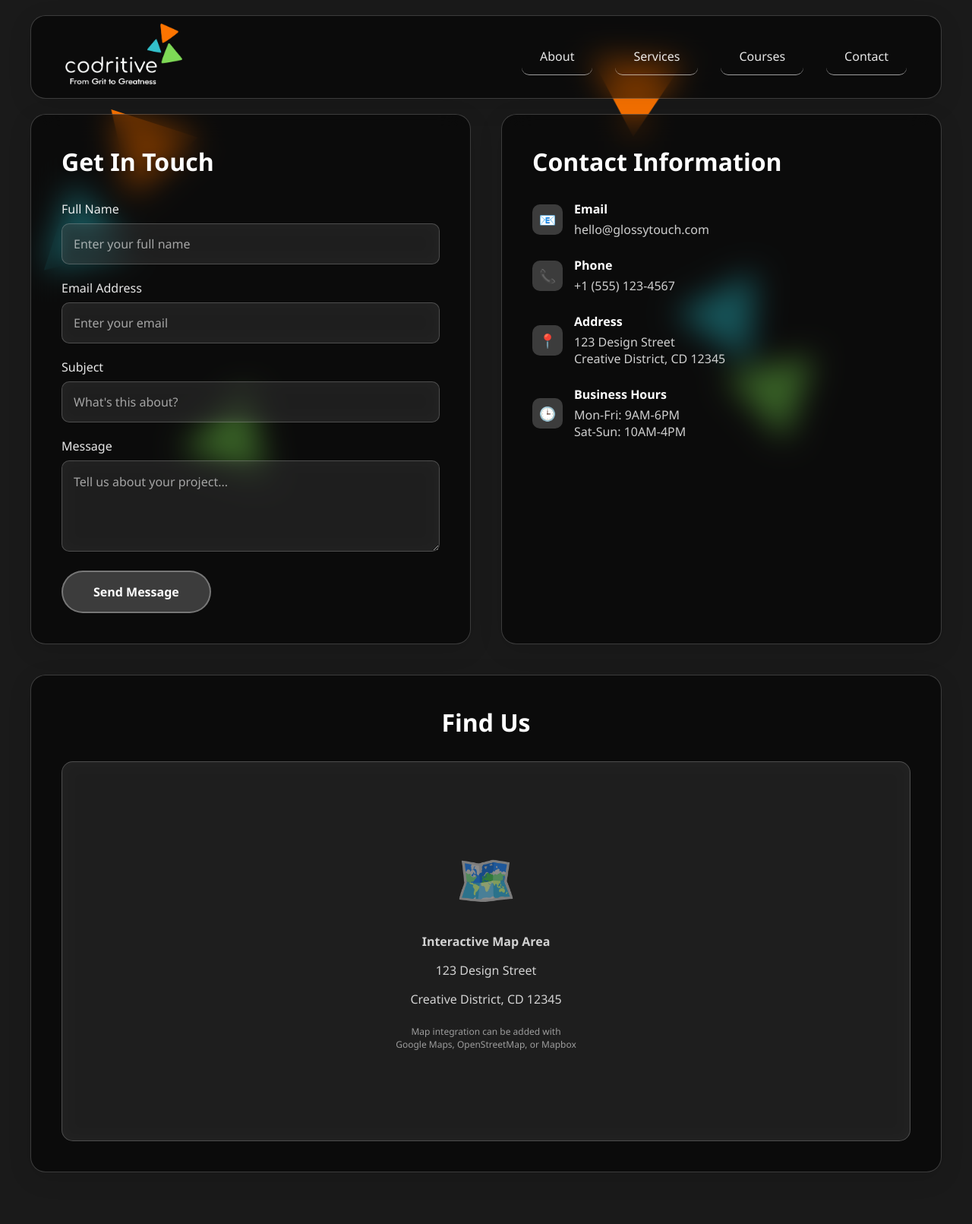
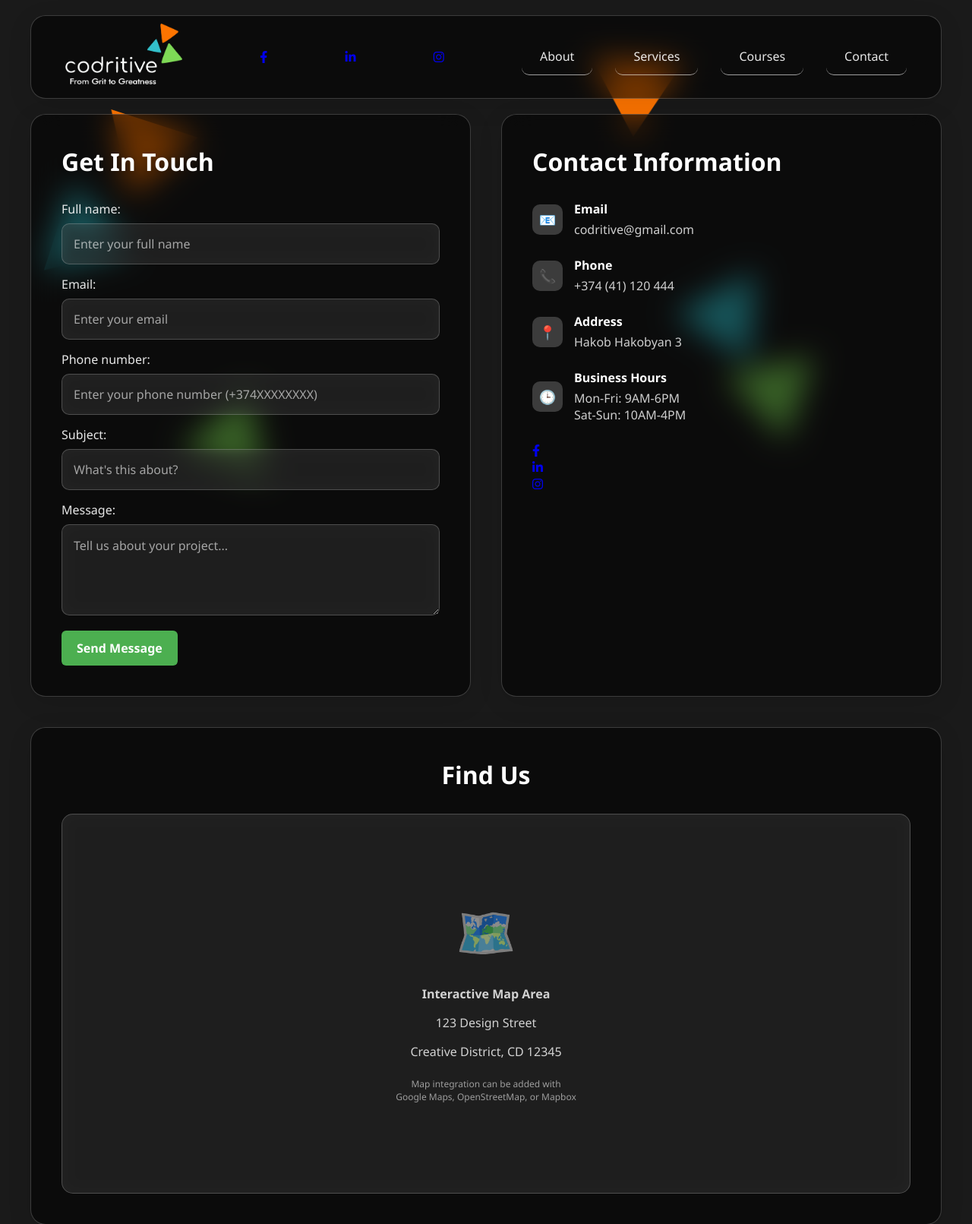
Before and after one commit to Codritive/Frontend, a Django app: page /contact/ in a window 1280 px wide. Shown: the top 1611 px of the page at 76% size. Run offline with Django 5.2, Linux system fonts and the light colour scheme; data comes from the database, SQL or seed files in the repository; data that the repository does not hold is empty.

Commit message:
add forms, so user send msg wihtout login, and add social media

```diff
--- a/codritive/codritive/urls.py
+++ b/codritive/codritive/urls.py
@@ -6,9 +6,9 @@ from django.conf.urls.static import static
 
 urlpatterns = [
     path('admin/', admin.site.urls),
-    path('', include('core.urls')),
-    path('lessons/', include('lessons.urls')),
-    path('trainings/', include('lessons.urls', namespace='lessons')),
+    path('', include(('core.urls', 'core'), namespace='core')),
+    path('lessons/', include(('lessons.urls', 'lessons'), namespace='lessons')),
+
 ]
 
 if settings.DEBUG:
--- /dev/null
+++ b/codritive/core/forms.py
@@ -0,0 +1,29 @@
+from django import forms
+from .models import Contact
+
+class ContactForm(forms.ModelForm):
+    class Meta:
+        model = Contact
+        fields = ['full_name', 'email', 'phone_number', 'subject', 'message']
+        widgets = {
+            'full_name': forms.TextInput(attrs={
+                'class': 'form-control',
+                'placeholder': 'Enter your full name'
+            }),
+            'email': forms.EmailInput(attrs={
+                'class': 'form-control',
+                'placeholder': 'Enter your email'
+            }),
+            'phone_number': forms.TextInput(attrs={
+                'class': 'form-control',
+                'placeholder': 'Enter your phone number (+374XXXXXXXX)'
+            }),
+            'subject': forms.TextInput(attrs={
+                'class': 'form-control',
+                'placeholder': "What's this about?"
+            }),
+            'message': forms.Textarea(attrs={
+                'class': 'form-control',
+                'placeholder': 'Tell us about your project...'
+            }),
+        }
--- a/codritive/core/static/css/templatemo-glossy-touch.css
+++ b/codritive/core/static/css/templatemo-glossy-touch.css
@@ -1106,3 +1106,40 @@ ul li { color: white; margin: 14px 0; font-size: 14px; }
     margin: 0;
     padding: 0;
 }
+
+.form-group {
+    margin-bottom: 15px;
+}
+
+label {
+    display: block;
+    margin-bottom: 5px;
+    font-weight: bold;
+}
+
+.form-control {
+    width: 100%;
+    padding: 10px;
+    border: 1px solid #ccc;
+    border-radius: 6px;
+    font-size: 16px;
+}
+
+textarea.form-control {
+    min-height: 120px;
+    resize: vertical;
+}
+
+.cta-button {
+    background-color: #4CAF50;
+    color: white;
+    border: none;
+    padding: 12px 20px;
+    border-radius: 6px;
+    cursor: pointer;
+    font-size: 16px;
+}
+
+.cta-button:hover {
+    background-color: #45a049;
+}
--- a/codritive/core/static/js/templatemo-glossy-touch.js
+++ b/codritive/core/static/js/templatemo-glossy-touch.js
@@ -47,26 +47,26 @@ let currentPage = 'home';
     });
 
     // ==================== Form Submission ====================
-    const form = document.querySelector('form');
-    if (form) {
-        form.addEventListener('submit', function(e){
-            e.preventDefault();
-            const successMsg = document.createElement('div');
-            successMsg.style.cssText = `
-                position: fixed;
-                top:50%; left:50%;
-                transform: translate(-50%, -50%);
-                background: rgba(46, 204, 113,0.9);
-                color:white; padding:20px 40px;
-                border-radius:10px; backdrop-filter: blur(20px);
-                z-index:10000; animation: fadeIn 0.3s ease;
-            `;
-            successMsg.textContent = 'Message sent successfully! We\'ll get back to you soon.';
-            document.body.appendChild(successMsg);
-            setTimeout(()=>successMsg.remove(),3000);
-            this.reset();
-        });
-    }
+    // const form = document.querySelector('form');
+    // if (form) {
+    //     form.addEventListener('submit', function(e){
+    //         e.preventDefault();
+    //         const successMsg = document.createElement('div');
+    //         successMsg.style.cssText = `
+    //             position: fixed;
+    //             top:50%; left:50%;
+    //             transform: translate(-50%, -50%);
+    //             background: rgba(46, 204, 113,0.9);
+    //             color:white; padding:20px 40px;
+    //             border-radius:10px; backdrop-filter: blur(20px);
+    //             z-index:10000; animation: fadeIn 0.3s ease;
+    //         `;
+    //         successMsg.textContent = 'Message sent successfully! We\'ll get back to you soon.';
+    //         document.body.appendChild(successMsg);
+    //         setTimeout(()=>successMsg.remove(),3000);
+    //         this.reset();
+    //     });
+    // }
             // Add ripple animation keyframes
     const style = document.createElement('style');
         style.textContent = `
--- a/codritive/core/templates/core/base.html
+++ b/codritive/core/templates/core/base.html
@@ -35,11 +35,26 @@
                         <a href="{% url 'core:home' %}">Home</a>
                     {% endif %}
                 </div>
+                <div class="social-links">
+                        <a href="https://www.facebook.com/profile.php?id=61578668529901" target="_blank">
+                            <i class="fab fa-facebook-f"></i>
+                        </a>
+                    </div>
+                    <div>
+                        <a href="https://www.linkedin.com/company/108302999/admin/dashboard/" target="_blank">
+                            <i class="fab fa-linkedin-in"></i>
+                        </a>
+                    </div>
+                    <div>
+                        <a href="https://www.instagram.com/codritive/" target="_blank">
+                            <i class="fab fa-instagram"></i>
+                        </a>
+                    </div>
                 <div class="nav-links">
                     <a href="{% url 'core:about' %}">About</a>
                     <a href="{% url 'core:service' %}">Services</a>
                     <a href="{% url 'core:training' %}">Courses</a>
-                    <a href="{% url 'core:contact_us' %}">Contact</a>
+                    <a href="{% url 'core:contact' %}">Contact</a>
                 </div>
             </nav>
         </div>
--- a/codritive/core/templates/core/contact.html
+++ b/codritive/core/templates/core/contact.html
@@ -3,32 +3,56 @@
 {% block title %}Contact Page{% endblock %}
 
 {% block content %}
+<link rel="stylesheet" href="https://cdnjs.cloudflare.com/ajax/libs/font-awesome/6.4.0/css/all.min.css">
 
-    <div class="container">
+<div class="container">
         <div class="content-wrapper">
             <section class="contact-grid">
                 <div class="contact-form glass">
                     <h2>Get In Touch</h2>
-                    <form>
+                    <form method="post">
+                        {% csrf_token %}
+
                         <div class="form-group">
-                            <label for="name">Full Name</label>
-                            <input type="text" id="name" name="name" placeholder="Enter your full name" required>
+                            {{ form.full_name.label_tag }}
+                            {{ form.full_name }}
+                            {{ form.full_name.errors }}
                         </div>
+
                         <div class="form-group">
-                            <label for="email">Email Address</label>
-                            <input type="email" id="email" name="email" placeholder="Enter your email" required>
+                            {{ form.email.label_tag }}
+                            {{ form.email }}
+                            {{ form.email.errors }}
                         </div>
+
                         <div class="form-group">
-                            <label for="subject">Subject</label>
-                            <input type="text" id="subject" name="subject" placeholder="What's this about?">
+                            {{ form.phone_number.label_tag }}
+                            {{ form.phone_number }}
+                            {{ form.phone_number.errors }}
                         </div>
+
                         <div class="form-group">
-                            <label for="message">Message</label>
-                            <textarea id="message" name="message" placeholder="Tell us about your project..." required></textarea>
+                            {{ form.subject.label_tag }}
+                            {{ form.subject }}
+                            {{ form.subject.errors }}
                         </div>
+
+                        <div class="form-group">
+                            {{ form.message.label_tag }}
+                            {{ form.message }}
+                            {{ form.message.errors }}
+                        </div>
+
                         <button type="submit" class="cta-button">Send Message</button>
                     </form>
+
+                    {% if success %}
+                        <p class="success-message">✅ Thank you! Your message has been sent.</p>
+                    {% endif %}
                 </div>
+
+
+
 
                 <div class="contact-info glass">
                     <h2>Contact Information</h2>
@@ -37,7 +61,7 @@
                         <div class="contact-item-icon">📧</div>
                         <div class="contact-item-text">
                             <h4>Email</h4>
-                            <p>hello@glossytouch.com</p>
+                            <p>codritive@gmail.com</p>
                         </div>
                     </div>
 
@@ -45,7 +69,7 @@
                         <div class="contact-item-icon">📞</div>
                         <div class="contact-item-text">
                             <h4>Phone</h4>
-                            <p>+1 (555) 123-4567</p>
+                            <p>+374 (41) 120 444</p>
                         </div>
                     </div>
 
@@ -53,7 +77,7 @@
                         <div class="contact-item-icon">📍</div>
                         <div class="contact-item-text">
                             <h4>Address</h4>
-                            <p>123 Design Street<br>Creative District, CD 12345</p>
+                            <p>Hakob Hakobyan 3</p>
                         </div>
                     </div>
 
@@ -63,6 +87,21 @@
                             <h4>Business Hours</h4>
                             <p>Mon-Fri: 9AM-6PM<br>Sat-Sun: 10AM-4PM</p>
                         </div>
+                    </div>
+                    <div class="social-links">
+                        <a href="https://www.facebook.com/yourpage" target="_blank">
+                            <i class="fab fa-facebook-f"></i>
+                        </a>
+                    </div>
+                    <div>
+                        <a href="https://www.linkedin.com/in/yourprofile" target="_blank">
+                            <i class="fab fa-linkedin-in"></i>
+                        </a>
+                    </div>
+                    <div>
+                        <a href="https://www.instagram.com/yourprofile" target="_blank">
+                            <i class="fab fa-instagram"></i>
+                        </a>
                     </div>
                 </div>
             </section>
--- a/codritive/core/urls.py
+++ b/codritive/core/urls.py
@@ -8,9 +8,8 @@ urlpatterns = [
     path('home/', views.home, name='home'),
     path('training/', views.training, name='training'),
     path('about/', views.about, name='about'),
-    path('contact/', views.contact_us, name='contact_us'),
-    path('get-in-touch/', views.get_in_touch, name='get_in_touch'),
     path('service/', views.service, name='service'),
     path("tutor/<int:pk>/", views.tutor_detail, name="tutor"),
+    path('contact/', views.contact_view, name='contact'),
 
 ]
--- a/codritive/core/views.py
+++ b/codritive/core/views.py
@@ -1,19 +1,24 @@
-from django.shortcuts import render, get_object_or_404
-from .models import Logo, About, Contact_Us, Our_Team, Get_InTouch
+from django.shortcuts import render, get_object_or_404, redirect
+from .models import Logo, About, Our_Team
 from lessons.models import Course
+from .forms import ContactForm
 # Create your views here.
 def index(request):
+
     return render(request, 'core/base.html')
 
 def home(request):
+
     return render(request, 'core/home.html')
 
 def service(request):
+
     return render(request, 'core/service.html')
 
 def about(request):
     about_info = About.objects.first()
     team_members = Our_Team.objects.all()
+
     return render(request, 'core/about.html', {
         'about': about_info,
         'team_members': team_members
@@ -22,32 +27,9 @@ def about(request):
 
 def tutor_detail(request, pk):
     team_member = get_object_or_404(Our_Team, pk=pk)
+
     return render(request, 'core/tutor.html', {
         'team_member': team_member
-    })
-
-def contact_us(request):
-    contact_info = Contact_Us.objects.first()
-    return render(request, 'core/contact.html', {
-        'contact_us': contact_info
-    })
-
-def get_in_touch(request):
-    if request.method == 'POST':
-        full_name = request.POST.get('full_name')
-        email = request.POST.get('email')
-        subject = request.POST.get('subject')
-        message = request.POST.get('message')
-
-        Get_InTouch.objects.create(
-            full_name=full_name,
-            email=email,
-            subject=subject,
-            message=message
-        )
-
-    return render(request, 'core/contact.html',{
-        'get_in_touch': Get_InTouch.objects.all()
     })
 
 # def our_team(request):
@@ -57,19 +39,41 @@ def get_in_touch(request):
 #     })
 
 def logo(request):
-    logo = Logo.Objects.first()
+    logo = Logo.objects.first()
+
     return render(request, 'core/base.html', {
         'logo': logo
     })
 
 def trainings(request):
     courses = Course.objects.all()
+
     return render(request, 'lessons/trainings.html', {
         'courses': courses
     })
 
 def training(request):
     courses = Course.objects.all()
+
     return render(request, 'core/training.html', {
         'courses': courses
         })
+
+def contact_view(request):
+    success = False
+    if request.method == 'POST':
+        form = ContactForm(request.POST)
+        if form.is_valid():
+            form.save()
+            success = True
+            form = ContactForm()  # reset the form after success
+            print("Form is valid, message saved.")
+        else:
+            print("Form errors:", form.errors)
+    else:
+        form = ContactForm()
+
+    return render(request, 'core/contact.html', {
+        'form': form,
+        'success': success
+    })
```
Also changed, not shown: codritive/core/admin.py (+20 -2 lines), codritive/core/models.py (+9 -17 lines), codritive/core/migrations/0005_contact_delete_contact_us_delete_get_intouch.py (added), codritive/db.sqlite3.
